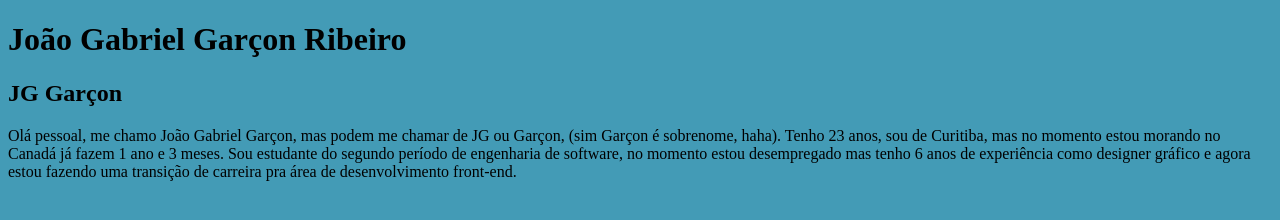
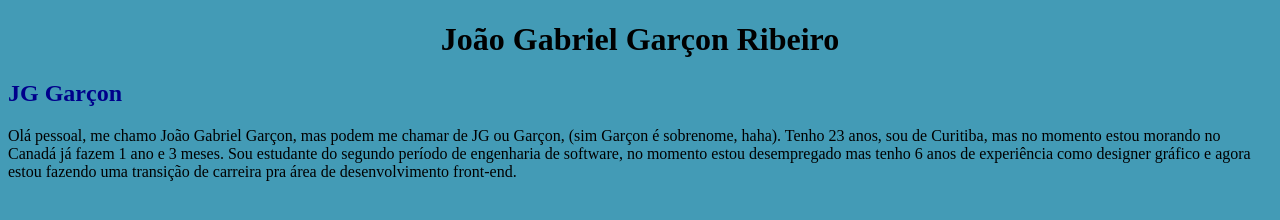
Before and after one commit to RikoKami/front-m01-a01-light, a plain HTML site: page m01-a01-classe-01/index.html in a window 1280 px wide. Drawn offline with Linux system fonts and the light colour scheme.

Commit message:
alinhado h1 ao centro e alterado cor do h2

```diff
--- a/m01-a01-classe-01/index.html
+++ b/m01-a01-classe-01/index.html
@@ -7,8 +7,8 @@
     <title>Minha apresentação</title>
 </head>
 <body style="background-color: rgb(67, 155, 182);">
-    <h1>João Gabriel Garçon Ribeiro</h1>
-    <h2>JG Garçon</h2>
+    <h1 style="text-align:center">João Gabriel Garçon Ribeiro</h1>
+    <h2 style="color: darkblue;"">JG Garçon</h2>
     <p>Olá pessoal, me chamo João Gabriel Garçon,
         mas podem me chamar de JG ou Garçon, (sim Garçon é sobrenome, haha).
         Tenho 23 anos, sou de Curitiba, mas no momento estou morando no Canadá
```
